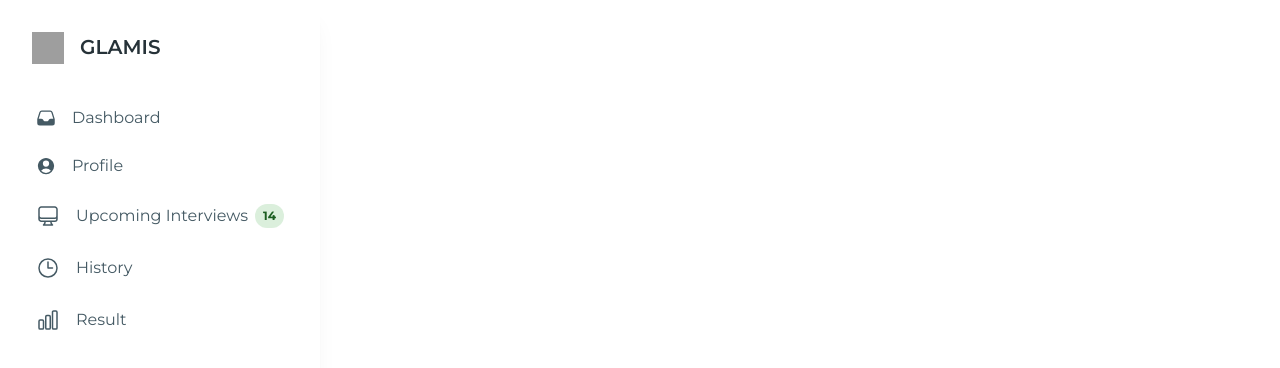
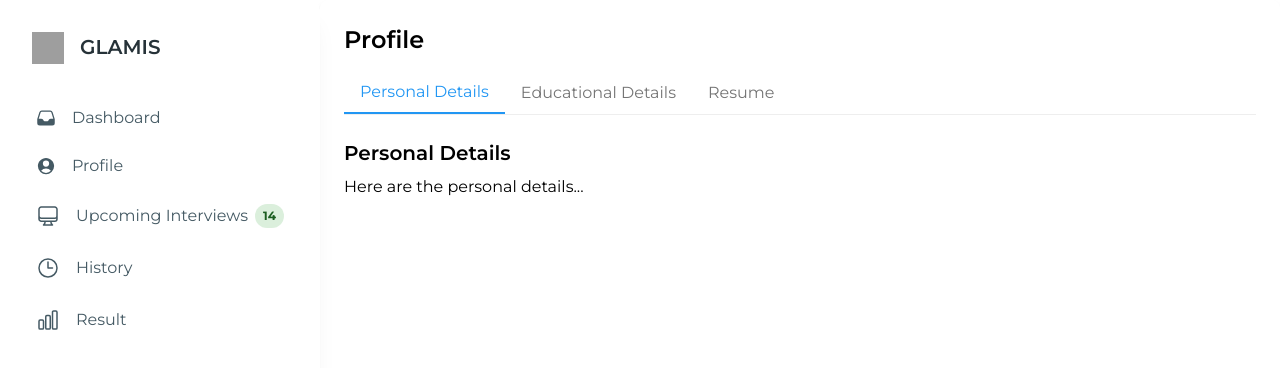
Before and after one commit to naitikshaxma/glamis_test, a React (Vite) app in the folder client/: page /dashboard in a window 1280 px wide. Shown: the top 368 px of the page. Built offline with nearby package versions, Linux system fonts and the light colour scheme; grey boxes are pictures that could not be loaded; a web font is replaced by a local one.

Commit message:
added basic structure

```diff
--- a/client/src/App.jsx
+++ b/client/src/App.jsx
@@ -4,6 +4,7 @@ import LoginPage from "./pages/Login";
 // import EnterOTP from "./pages/EnterOTP";
 import Dashboard from "./pages/Dashboard";
 import Signup from "./pages/Signup";
+import Profile from "./pages/Profile";
 
 const App = () => {
     return (
--- a/client/src/components/global_components/Sidebar.jsx
+++ b/client/src/components/global_components/Sidebar.jsx
@@ -1,4 +1,5 @@
 import React from "react";
+import { Link } from "react-router-dom";
 import {
     Card,
     Typography,
@@ -35,7 +36,7 @@ export default function Sidebar() {
     };
 
     return (
-        <Card className="h-[calc(100vh-2rem)] w-full max-w-[20rem] p-4 shadow-xl shadow-blue-gray-900/5 h-screen">
+        <Card className="w-full max-w-[20rem] p-4 shadow-xl shadow-blue-gray-900/5">
             <div className="mb-2 flex items-center gap-4 p-4">
                 <img src="https://upload.wikimedia.org/wikipedia/en/4/42/GLA_University_logo.png" alt="GLAMIS" className="h-8 w-8" />
                 <Typography variant="h5" color="blue-gray">
@@ -49,12 +50,14 @@ export default function Sidebar() {
                     </ListItemPrefix>
                     Dashboard
                 </ListItem>
+                <Link to="/profile">
                     <ListItem>
                         <ListItemPrefix>
                             <UserCircleIcon className="h-5 w-5" />
                         </ListItemPrefix>
                         Profile
                     </ListItem>
+                </Link>
                 <ListItem>
                     <ListItemPrefix>
                         <svg xmlns="http://www.w3.org/2000/svg" fill="none" viewBox="0 0 24 24" strokeWidth={1.5} stroke="currentColor" className="size-6">
--- a/client/src/pages/Dashboard.jsx
+++ b/client/src/pages/Dashboard.jsx
@@ -1,10 +1,20 @@
-import React from 'react'
-import Sidebar from '../components/global_components/Sidebar'
+import React, { useState } from 'react';
+import Sidebar from '../components/global_components/Sidebar';
+import ProfilePage from './Profile';
 
 const Dashboard = () => {
+    const [activeLink, setActiveLink] = useState('profile');
+
+    const handleSidebarLinkClick = (link) => {
+        setActiveLink(link);
+    };
+
     return (
-        <Sidebar />
-    )
-}
+        <div className="flex h-screen">
+            <Sidebar onLinkClick={handleSidebarLinkClick} activeLink={activeLink} />
+            <ProfilePage activeLink={activeLink} />
+        </div>
+    );
+};
 
-export default Dashboard
+export default Dashboard;
--- /dev/null
+++ b/client/src/pages/Profile.jsx
@@ -0,0 +1,70 @@
+import React, { useState } from 'react';
+
+const ProfilePage = () => {
+    const [activeTab, setActiveTab] = useState('personal');
+
+    const renderContent = () => {
+        switch (activeTab) {
+            case 'personal':
+                return <PersonalDetails />;
+            case 'education':
+                return <EducationalDetails />;
+            case 'resume':
+                return <Resume />;
+            default:
+                return <PersonalDetails />;
+        }
+    };
+
+    return (
+        <div className="flex flex-col w-full p-6 bg-white shadow-md rounded-lg">
+            <h1 className="text-2xl font-semibold mb-4">Profile</h1>
+            <div className="flex border-b mb-6">
+                <button
+                    className={`py-2 px-4 ${activeTab === 'personal' ? 'border-b-2 border-blue-500 text-blue-500' : 'text-gray-600'}`}
+                    onClick={() => setActiveTab('personal')}
+                >
+                    Personal Details
+                </button>
+                <button
+                    className={`py-2 px-4 ${activeTab === 'education' ? 'border-b-2 border-blue-500 text-blue-500' : 'text-gray-600'}`}
+                    onClick={() => setActiveTab('education')}
+                >
+                    Educational Details
+                </button>
+                <button
+                    className={`py-2 px-4 ${activeTab === 'resume' ? 'border-b-2 border-blue-500 text-blue-500' : 'text-gray-600'}`}
+                    onClick={() => setActiveTab('resume')}
+                >
+                    Resume
+                </button>
+            </div>
+            <div>
+                {renderContent()}
+            </div>
+        </div>
+    );
+};
+
+const PersonalDetails = () => (
+    <div>
+        <h2 className="text-xl font-semibold mb-2">Personal Details</h2>
+        <p>Here are the personal details...</p>
+    </div>
+);
+
+const EducationalDetails = () => (
+    <div>
+        <h2 className="text-xl font-semibold mb-2">Educational Details</h2>
+        <p>Here are the educational details...</p>
+    </div>
+);
+
+const Resume = () => (
+    <div>
+        <h2 className="text-xl font-semibold mb-2">Resume</h2>
+        <p>Here is the resume...</p>
+    </div>
+);
+
+export default ProfilePage;
```
Lines whose indentation alone changed are shown as unchanged.
